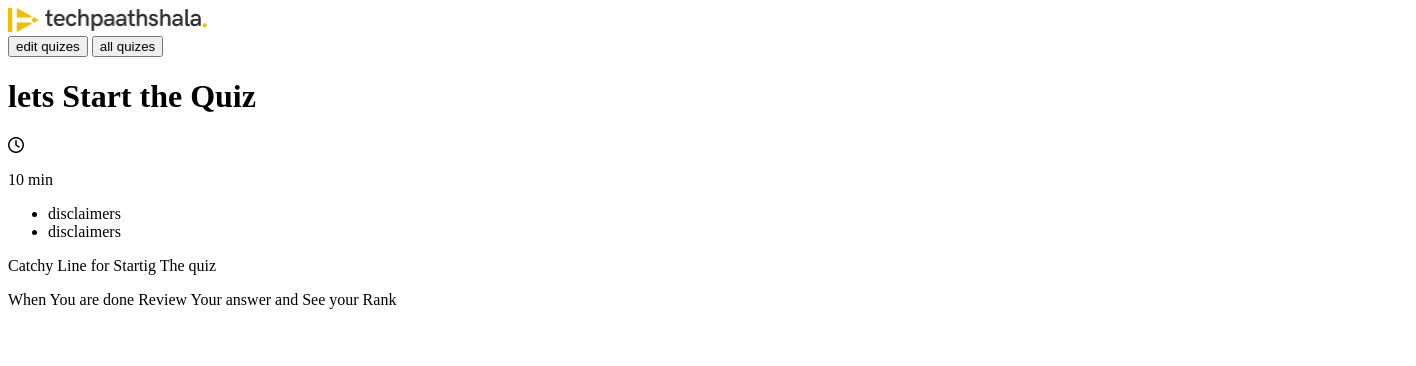
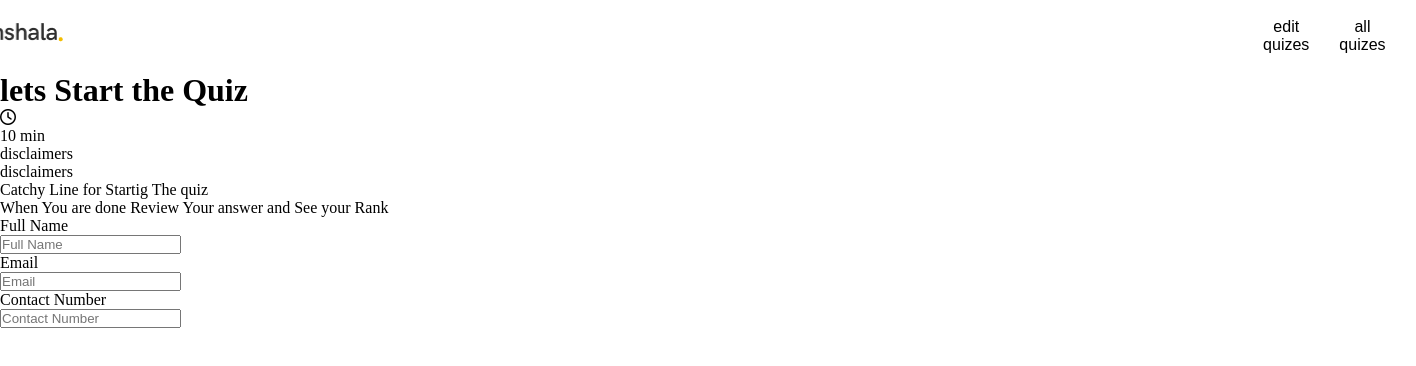
Before and after one commit to Punitjadhav07/quizz-app, a plain HTML site: page page1.html in a window 1280 px wide. Shown: the whole page, 1416 px wide, since content can reach past the window. Drawn offline with Linux system fonts and the light colour scheme.

Commit message:
created css file and matching the design created flex box for user login page as well

```diff
--- /dev/null
+++ b/page1.css
@@ -0,0 +1,29 @@
+*{
+    margin: 0;
+    padding: 0;
+    box-sizing: border-box;
+}
+.headerSection{
+    display: flex;
+    justify-content: center;
+    gap: 1200px;
+    height: 72px;
+    justify-content: center;
+    align-items: center;
+    padding-left: 80px;
+    padding-right: 80px;
+}
+.rightButton{
+    font-size: 16px;
+    font-weight: 500;
+    border:none;
+    background-color: transparent;
+}
+.rightSection{
+    width: 286px;
+    display: flex;
+
+    justify-content: center;
+    gap: 30px;
+
+}
--- a/page1.html
+++ b/page1.html
@@ -4,18 +4,19 @@
     <meta charset="UTF-8">
     <meta name="viewport" content="width=device-width, initial-scale=1.0">
     <link rel="stylesheet" href="https://cdnjs.cloudflare.com/ajax/libs/font-awesome/6.7.2/css/all.min.css" integrity="sha512-Evv84Mr4kqVGRNSgIGL/F/aIDqQb7xQ2vcrdIwxfjThSH8CSR7PBEakCr51Ck+w+/U6swU2Im1vVX0SVk9ABhg==" crossorigin="anonymous" referrerpolicy="no-referrer" />
+    <link rel="stylesheet " href="./page1.css">
     <title>Document</title>
 </head>
 <body>
     <div class="container">
-            <div class="header section">
+            <div class="headerSection">
 
                     <div class="leftSection">
                         <img src="./techpaathshaala.png" width="198.71px" height="24px">
                     </div>
                     <div class="rightSection">
-                        <button>edit quizes</button>
-                        <button>all quizes</button>
+                        <button class="rightButton">edit quizes</button>
+                        <button class="rightButton">all quizes</button>
                         <div class="profile"> </div>
                     </div>
             </div>
@@ -40,15 +41,18 @@
 
                     </div>
                     <div class="details">
-                        <div>
+
                             <div>
-
+                                <p>Full Name</p>
+                                <input type="text" placeholder="Full Name">
                             </div>
                             <div>
-
+                                <p>Email</p>
+                                <input type="text" placeholder="Email">
                             </div>
                             <div>
-
+                                <p>Contact Number</p>
+                                <input type="text" placeholder="Contact Number ">
                             </div>
                         </div>
                     </div>
```
